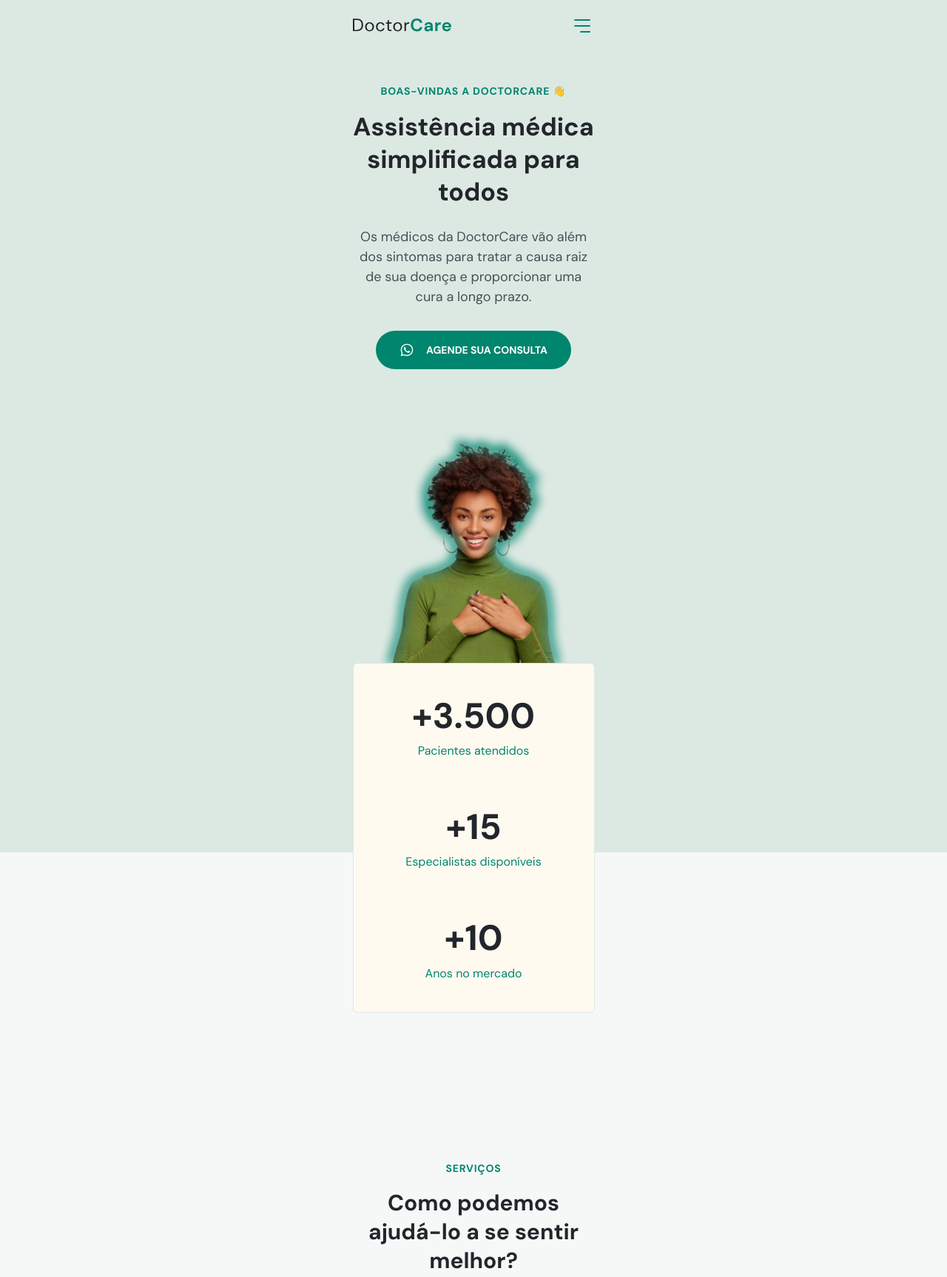
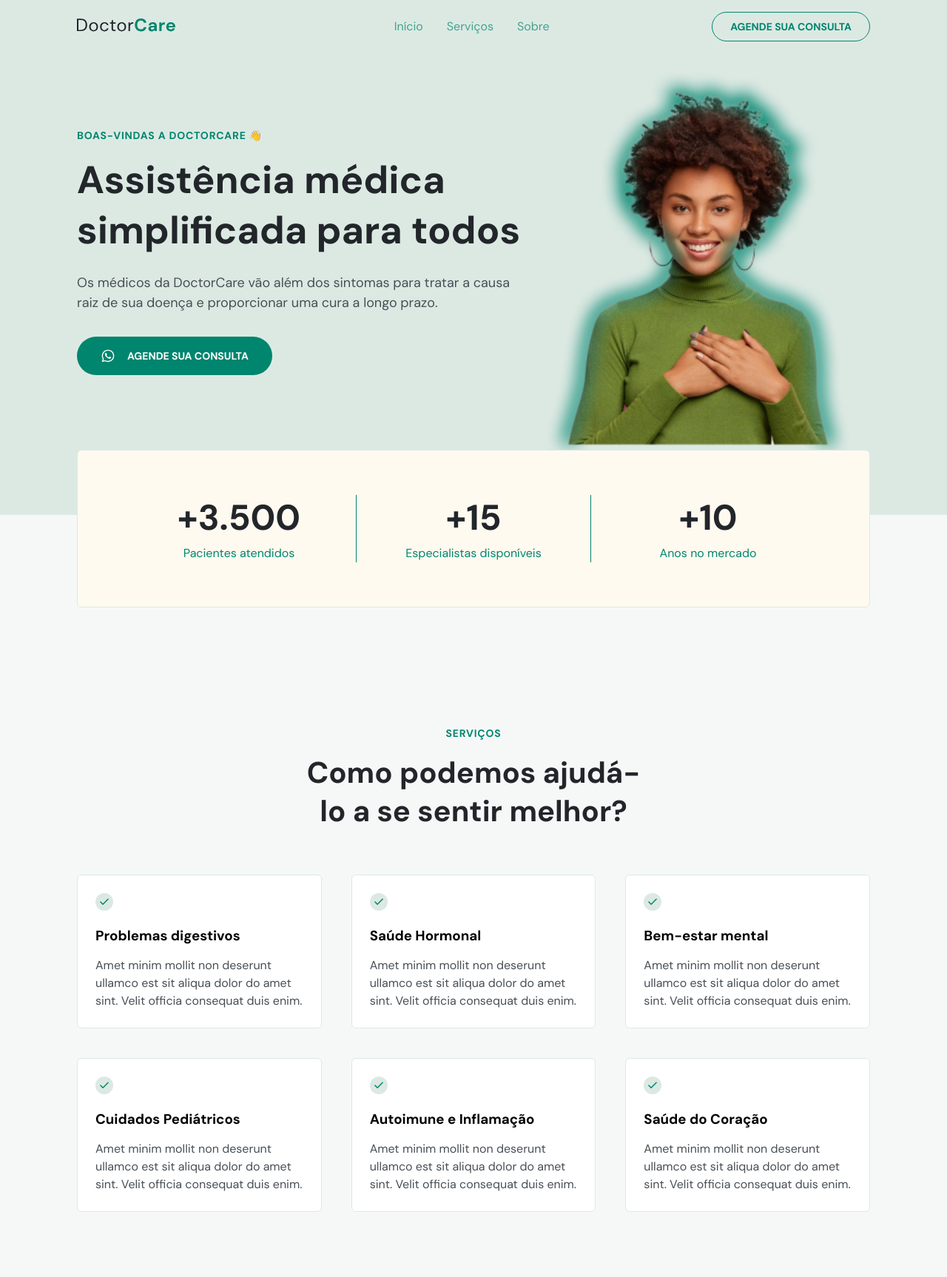
Before and after one commit to helinhu971/DoctorCare, a plain HTML site: page index.html in a window 1280 px wide. Shown: the top 1726 px of the page at 74% size. Drawn offline with nearby package versions, Linux system fonts and the light colour scheme.

Commit message:
project final

```diff
--- a/index.html
+++ b/index.html
@@ -5,7 +5,7 @@
     <meta name="viewport" content="width=device-width, initial-scale=1.0" />
     <title>DoctorCare</title>
 
-    <link rel="stylesheet" href="/style.css" />
+    <link rel="stylesheet" href="./style.css" />
 
     <link rel="preconnect" href="https://fonts.googleapis.com" />
     <link rel="preconnect" href="https://fonts.gstatic.com" crossorigin />
@@ -70,7 +70,9 @@
 
         <div class="menu">
           <ul>
-            <li><a onclick="closeMenu()" href="#home">Início</a></li>
+            <li>
+              <a onclick="closeMenu()" href="#home">Início</a>
+            </li>
             <li><a onclick="closeMenu()" href="#services">Serviços</a></li>
             <li><a onclick="closeMenu()" href="#about">Sobre</a></li>
           </ul>
@@ -224,6 +226,7 @@
 
     <section id="home">
       <div class="wrapper">
+        <div class="col-a">
           <header>
             <h4>BOAS-VINDAS A DOCTORCARE 👋</h4>
             <h1>Assistência médica simplificada para todos</h1>
@@ -250,9 +253,12 @@
 
               Agende sua consulta
             </a>
+          </div>
+        </div>
 
+        <div class="col-b">
           <img
-            src="/assets/Foto.png"
+            src="./assets/Foto.png"
             alt="Mulher negra vestindo moletom verde com as duas mãos no peito e sorrindo"
           />
         </div>
@@ -441,6 +447,7 @@
 
     <section id="about">
       <div class="wrapper">
+        <div class="col-a">
           <header>
             <h4>Sobre nós</h4>
             <h2>Entenda quem somos e por que existimos</h2>
@@ -448,18 +455,21 @@
 
           <div class="content">
             <p>
-            Amet minim mollit non deserunt ullamco est sit aliqua dolor do amet
-            sint. Velit officia consequat duis enim. Amet minim mollit non
-            deserunt ullamco est sit aliqua dolor do amet sint. Velit officia
-            consequat duis enim. Amet minim mollit non deserunt ullamco est sit
-            aliqua dolor do amet sint. Velit officia consequat duis enim. Amet
-            minim mollit non deserunt ullamco est sit aliqua dolor do amet sint.
-            Velit officia consequat duis enim. Amet minim mollit non deserunt
-            ullamco est sit aliqua dolor do amet sint.
+              Amet minim mollit non deserunt ullamco est sit aliqua dolor do
+              amet sint. Velit officia consequat duis enim. Amet minim mollit
+              non deserunt ullamco est sit aliqua dolor do amet sint. Velit
+              officia consequat duis enim. Amet minim mollit non deserunt
+              ullamco est sit aliqua dolor do amet sint. Velit officia consequat
+              duis enim. Amet minim mollit non deserunt ullamco est sit aliqua
+              dolor do amet sint. Velit officia consequat duis enim. Amet minim
+              mollit non deserunt ullamco est sit aliqua dolor do amet sint.
             </p>
+          </div>
+        </div>
 
+        <div class="col-b">
           <img
-            src="assets/medico.png"
+            src="./assets/medico.png"
             alt="Doutor feliz segurando prancheta com pacientes"
           />
         </div>
@@ -468,6 +478,7 @@
 
     <section id="contact">
       <div class="wrapper">
+        <div class="col-a">
           <header>
             <h2>Entre em contato com a gente!</h2>
           </header>
@@ -528,7 +539,11 @@
               </li>
             </ul>
 
-          <a class="button" href="https://wa.me/5511987654321" target="_blank">
+            <a
+              class="button"
+              href="https://wa.me/5511987654321"
+              target="_blank"
+            >
               <svg
                 width="24"
                 height="24"
@@ -544,9 +559,12 @@
 
               Agende sua consulta
             </a>
+          </div>
+        </div>
 
+        <div class="col-b">
           <img
-            src="/assets/homem-negro.png"
+            src="./assets/homem-negro.png"
             alt="Homem negro com moletom bege mexendo no celular e sorrindo"
           />
         </div>
@@ -555,6 +573,7 @@
 
     <footer>
       <div class="wrapper">
+        <div class="col-a">
           <a class="logo" href="#home">
             <svg
               width="133"
@@ -610,7 +629,9 @@
             ©2022 DoctorCare. <br />
             Todos os direitos reservados.
           </p>
+        </div>
 
+        <div class="col-b">
           <ul class="social-links">
             <li>
               <a target="_blank" href="https://instagram.com/maykbrito"
@@ -692,6 +713,7 @@
             </li>
           </ul>
         </div>
+      </div>
     </footer>
 
     <a id="backToTopButton" href="#home">
@@ -722,6 +744,6 @@
 
     <!-- ScrollReaveal Lib -->
     <script src="https://unpkg.com/scrollreveal"></script>
-    <script src="main.js"></script>
+    <script src="./main.js"></script>
   </body>
 </html>
--- a/style.css
+++ b/style.css
@@ -24,9 +24,6 @@ html {
   scroll-behavior: smooth;
 }
 
-
-
-
 html,
 body {
   width: 100%;
@@ -45,7 +42,7 @@ body {
 }
 
 .wrapper {
-  width: 37.5rem;
+  width: min(50rem, 100%);
   margin-inline: auto;
   padding-inline: 2.4rem;
 }
@@ -187,6 +184,11 @@ nav button {
   cursor: pointer;
 }
 
+nav .menu,
+nav .close-menu {
+  position: fixed;
+}
+
 /*=== MENU-EXPANDED =================================*/
 body.menu-expanded {
   overflow: hidden;
@@ -214,7 +216,6 @@ body.menu-expanded .close-menu {
 }
 
 body.menu-expanded .menu {
-  position: fixed;
   top: 0;
   left: 0;
   background: var(--primary-color);
@@ -286,13 +287,14 @@ body.menu-expanded button path {
 
 /*=== #HOME =================================*/
 #home {
+  padding-block: 0;
   padding-top: calc(4.1rem + var(--nav-height));
 }
 
 #home::before {
   content: '';
   width: 100%;
-  height: calc(108rem + var(--nav-height));
+  height: calc(76% + var(--nav-height));
   background-color: var(--brand-light);
   display: block;
 
@@ -323,7 +325,7 @@ body.menu-expanded button path {
 }
 
 #home .stats {
-  width: 32.7rem;
+  width: 100%;
   padding-block: 4rem;
   margin-inline: auto;
 
@@ -468,3 +470,274 @@ footer .social-links {
   visibility: visible;
   transform: translateY(0);
 }
+
+/*=== RESPONSIVO =================================*/
+@media (min-width: 1024px) {
+  /*=== GERAL =================================*/
+  body {
+    overflow: auto;
+  }
+
+  .wrapper {
+    width: min(112rem, 100%);
+    display: grid;
+  }
+
+  .col-a {
+    grid-area: A;
+  }
+
+  .col-b {
+    grid-area: B;
+  }
+
+  section {
+    padding-block: 16rem;
+  }
+
+  section header h2 {
+    font-size: 4rem;
+    line-height: 5.2rem;
+  }
+
+  /*=== NAVIGATION =================================*/
+  /* reset */
+  nav#navigation .wrapper * {
+    margin: 0;
+    padding: 0;
+    visibility: initial;
+    display: initial;
+    opacity: initial;
+    flex-direction: initial;
+    position: initial;
+    font-size: initial;
+    font-weight: initial;
+    transform: initial;
+    color: initial;
+    background-color: initial;
+    filter: initial;
+  }
+
+  nav#navigation .close-menu,
+  nav#navigation .open-menu,
+  nav#navigation .social-links {
+    display: none;
+  }
+
+  nav#navigation .menu {
+    display: flex;
+    align-items: center;
+    justify-content: space-between;
+    width: 60%;
+  }
+
+  nav#navigation .menu ul:nth-child(1) {
+    display: flex;
+    gap: 3.2rem;
+  }
+
+  nav#navigation .menu ul li a {
+    color: var(--primary-color);
+    opacity: 0.7;
+  }
+
+  nav#navigation .menu a.button {
+    display: flex;
+    justify-content: center;
+    align-items: center;
+    padding: 1rem 2.4rem;
+
+    border: 1px solid var(--primary-color);
+    border-radius: 4rem;
+
+    color: var(--primary-color);
+
+    font-weight: 700;
+    font-size: 1.4rem;
+    line-height: 1.8rem;
+    text-transform: uppercase;
+  }
+
+  nav#navigation .menu a.button:hover {
+    background-color: var(--primary-color);
+    border: none;
+    color: white;
+  }
+
+  nav#navigation.scroll .menu ul li a {
+    color: var(--brand-light-2);
+    opacity: 0.6;
+  }
+
+  nav#navigation.scroll .menu a.button {
+    border-color: white;
+    color: white;
+  }
+
+  nav#navigation .menu li a {
+    transition: opacity 0.4s;
+  }
+
+  nav#navigation .menu li a.active,
+  nav#navigation .menu li a:hover {
+    opacity: 1;
+    font-weight: 700;
+  }
+
+  nav#navigation .menu li a::after {
+    content: '';
+    width: 0%;
+    height: 2px;
+    background-color: var(--primary-color);
+
+    position: relative;
+    bottom: -2rem;
+    left: -0.5rem;
+
+    display: block;
+
+    transition: width 0.2s;
+  }
+
+  nav#navigation.scroll .menu li a::after {
+    background-color: white;
+  }
+
+  nav#navigation .menu li a.active::after,
+  nav#navigation .menu li a:hover::after {
+    padding-inline: 0.8rem;
+    width: 100%;
+  }
+
+  nav#navigation.scroll .menu li a.active,
+  nav#navigation.scroll .menu li a:hover {
+    opacity: 1;
+  }
+
+  nav#navigation.scroll .menu a.button.active,
+  nav#navigation.scroll .menu a.button:hover {
+    background-color: var(--primary-color);
+    filter: brightness(1.3);
+    border: none;
+  }
+
+  /*=== HOME =================================*/
+  #home::before {
+    height: calc(96% - var(--nav-height));
+  }
+
+  #home {
+    padding-top: var(--nav-height);
+  }
+
+  #home .wrapper {
+    grid-template-columns: 60.5rem 1fr;
+    grid-template-areas:
+      'A B'
+      'C C';
+  }
+
+  #home .col-a {
+    text-align: left;
+    align-self: center;
+  }
+
+  #home h1 {
+    font-size: 5.2rem;
+  }
+
+  #home .content p {
+    font-size: 1.8rem;
+  }
+
+  #home .stats {
+    grid-area: C;
+
+    flex-direction: row;
+    padding: 6rem;
+    gap: 0;
+  }
+
+  #home .stats .stat + .stat {
+    border-left: 1px solid var(--primary-color);
+  }
+
+  #home .stats .stat {
+    flex: 1;
+  }
+
+  #home .button {
+    margin: 0;
+  }
+
+  #home img {
+    width: 42rem;
+  }
+
+  /*=== SERVICES =================================*/
+  #services h2 {
+    width: 47rem;
+    margin-inline: auto;
+  }
+
+  #services .cards {
+    flex-direction: row;
+    flex-wrap: wrap;
+    gap: 4rem;
+  }
+
+  #services .card {
+    width: 30%;
+    flex-grow: 1;
+  }
+
+  /*=== ABOUT =================================*/
+  #about .wrapper {
+    grid-template-columns: 48rem 1fr;
+    grid-template-areas: 'B A';
+    gap: 6.7rem;
+  }
+
+  #about .col-a {
+    align-self: center;
+  }
+
+  #about .content p {
+    margin-bottom: 0;
+  }
+
+  /*=== CONTACT =================================*/
+
+  #contact .wrapper {
+    grid-template-columns: 1fr 57.5rem;
+    grid-template-areas: 'A B';
+  }
+
+  #contact h2 {
+    width: 40.4rem;
+  }
+
+  /*=== FOOTER =================================*/
+  footer {
+    padding-block: 8rem;
+  }
+
+  footer .wrapper {
+    grid-template-columns: 1fr 1fr;
+    grid-template-areas: 'A B';
+  }
+
+  footer .col-a {
+    align-self: center;
+  }
+
+
+  footer .col-b {
+    align-self: center;
+    justify-self: flex-end;
+  }
+
+  footer p {
+    margin-bottom: 0
+  }
+}
```
Lines whose indentation alone changed are shown as unchanged.
